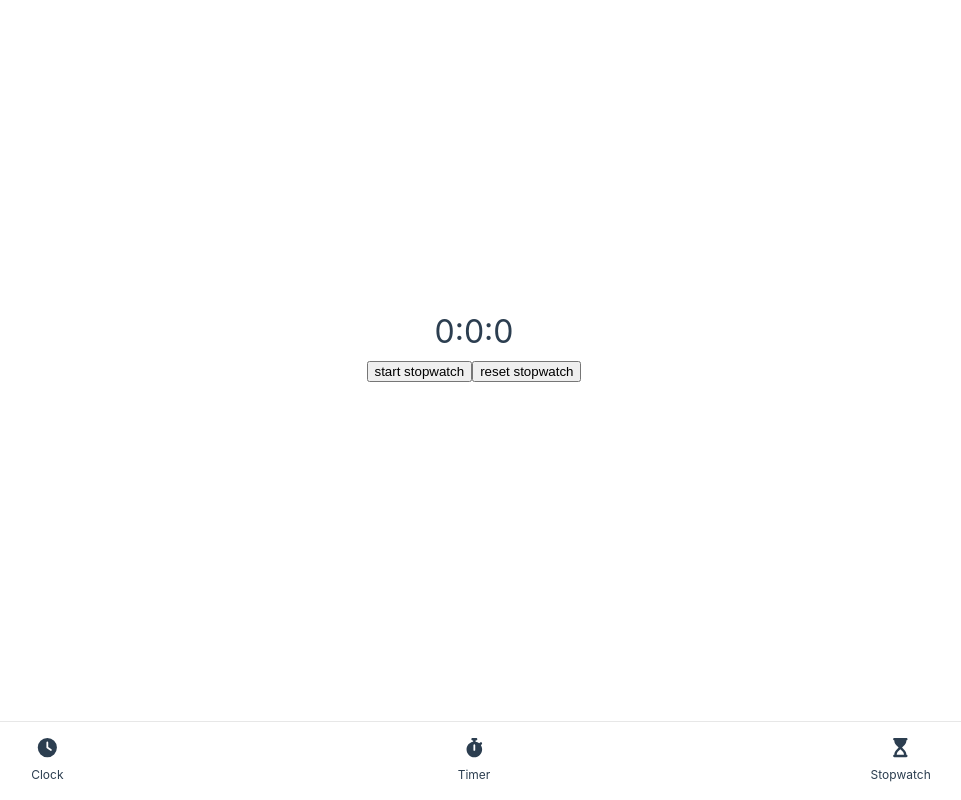
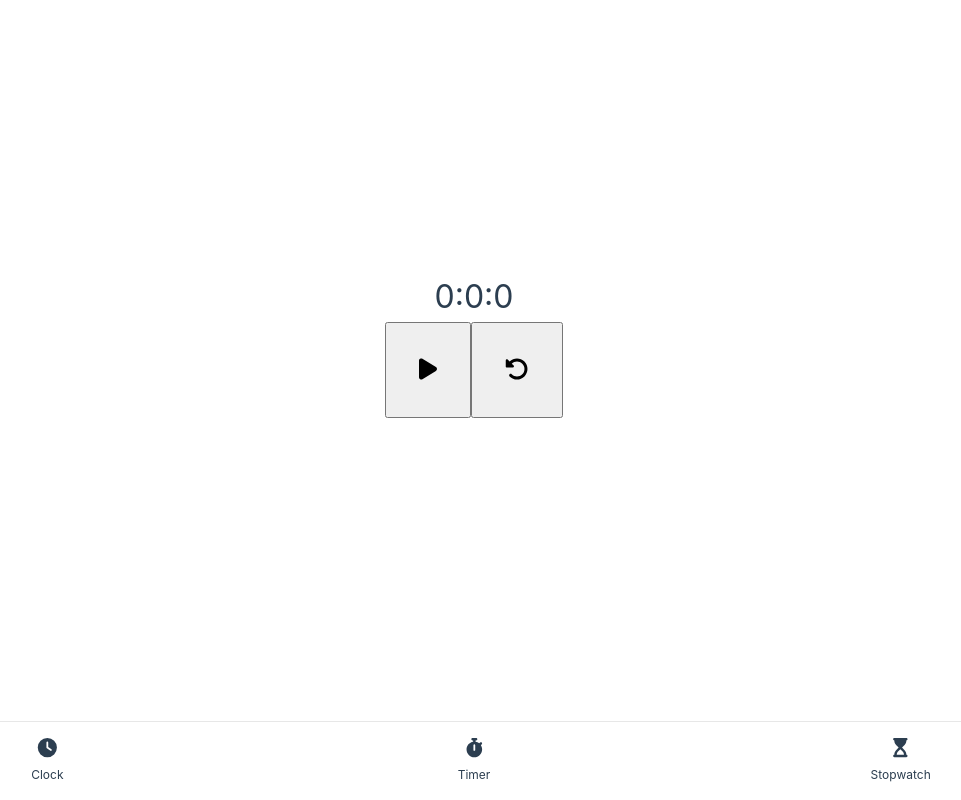
Before and after one commit to Klrfl/TellTime, a Vue app: page / in a window 1280 px wide. Both pictures are taken after a click on the button "Stopwatch". Shown: the whole page, without its empty margins (166-1127 px from the left). Built offline with nearby package versions, Linux system fonts and the light colour scheme.

Commit message:
added icons

```diff
--- a/src/components/StopWatch.vue
+++ b/src/components/StopWatch.vue
@@ -7,14 +7,23 @@
     </section>
 
     <section class="button-container button-container--stopwatch">
-      <button id="stopwatch-start" @click="startWatch" v-show="isStopped">
-        start stopwatch
+      <button
+        class="stopwatch-btn stopwatch-btn--start"
+        @click="startWatch"
+        v-show="isStopped">
+        <font-awesome-icon :icon="['fas', 'play']" />
       </button>
-      <button id="stopwatch-pause" @click="pauseWatch" v-show="isGoing">
-        pause stopwatch
+      <button
+        class="stopwatch-btn stopwatch-btn--pause"
+        @click="pauseWatch"
+        v-show="isGoing">
+        <font-awesome-icon :icon="['fas', 'pause']" />
       </button>
-      <button id="stopwatch-reset" @click="resetWatch" :disabled="isGoing">
-        reset stopwatch
+      <button
+        class="stopwatch-btn stopwatch-btn--reset"
+        @click="resetWatch"
+        :disabled="isGoing">
+        <font-awesome-icon :icon="['fas', 'rotate-left']" />
       </button>
     </section>
   </div>
@@ -88,4 +97,10 @@ function resetWatch() {
 #stopwatch-display {
   font-size: 2rem;
 }
+
+.stopwatch-btn {
+  padding: 2rem;
+  text-align: center;
+  font-size: 1.5rem;
+}
 </style>
--- a/src/main.js
+++ b/src/main.js
@@ -12,9 +12,19 @@ import {
   faClock,
   faStopwatch,
   faHourglassStart,
+  faPlay,
+  faRotateLeft,
+  faPause,
 } from "@fortawesome/free-solid-svg-icons";
 
-library.add(faClock, faStopwatch, faHourglassStart);
+library.add(
+  faClock,
+  faStopwatch,
+  faHourglassStart,
+  faPlay,
+  faRotateLeft,
+  faPause
+);
 
 import "./assets/main.css";
 
```
